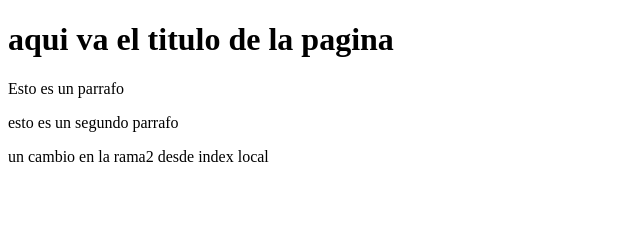
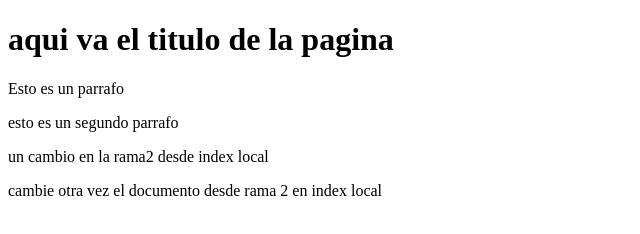
Before and after one commit to Maryyy2024/Proyecto, a plain HTML site: page index.html in a window 1280 px wide. Shown: the whole page, without its empty margins (0-640 px from the left). Drawn offline with Linux system fonts and the light colour scheme.

Commit message:
cambio desde rama2 index

```diff
--- a/index.html
+++ b/index.html
@@ -10,5 +10,6 @@
     <p> Esto es un parrafo </p>
     <p> esto es un segundo parrafo</p>
     <p> un cambio en la rama2 desde index local</p>
+    <P> cambie otra vez el documento desde rama 2 en index local</p>
 </body>
 </html>
```
